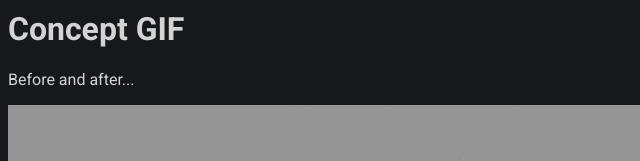
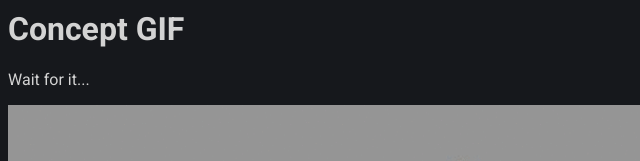
Before and after one commit to Mejovi/xs400, a plain HTML site: page project.html in a window 1280 px wide. Shown: the part 135-296 px from the top of the page, 0-640 px from the left. Drawn offline with Linux system fonts and the light colour scheme.

Commit message:
changed project msg

```diff
--- a/project.html
+++ b/project.html
@@ -43,7 +43,7 @@
     </header>
     <main>
         <h1>Concept GIF</h1>
-        <p>Before and after...</p>
+        <p>Wait for it...</p>
         <img id="concept-gif" src="./resources/images/Project/visual concept gif.gif" alt="">
     </main>
 
```
